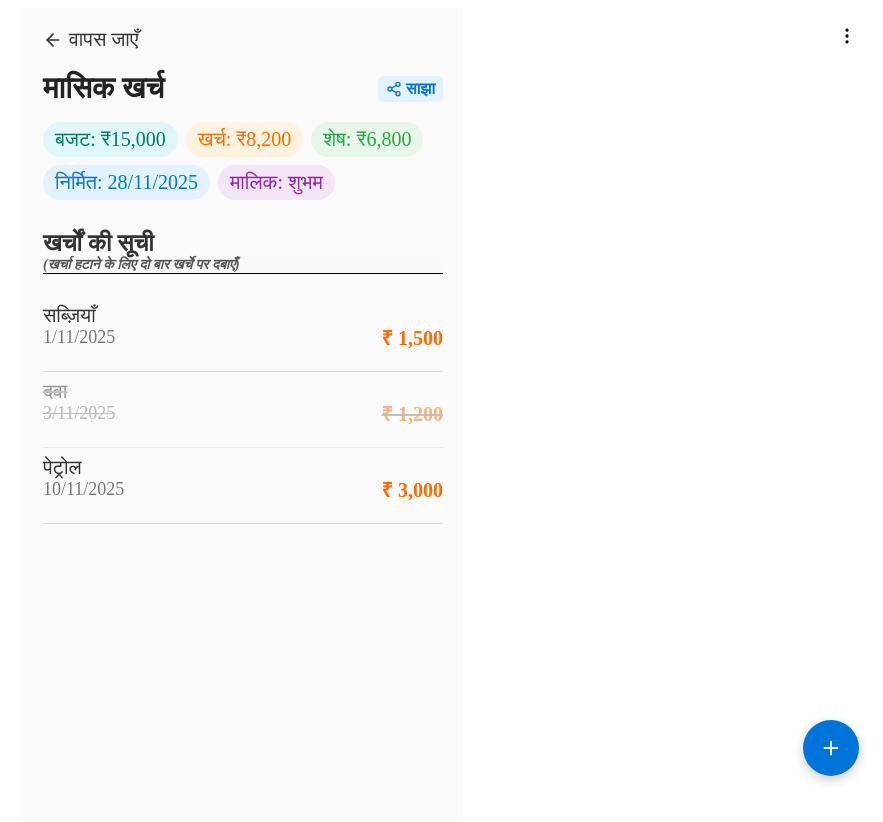
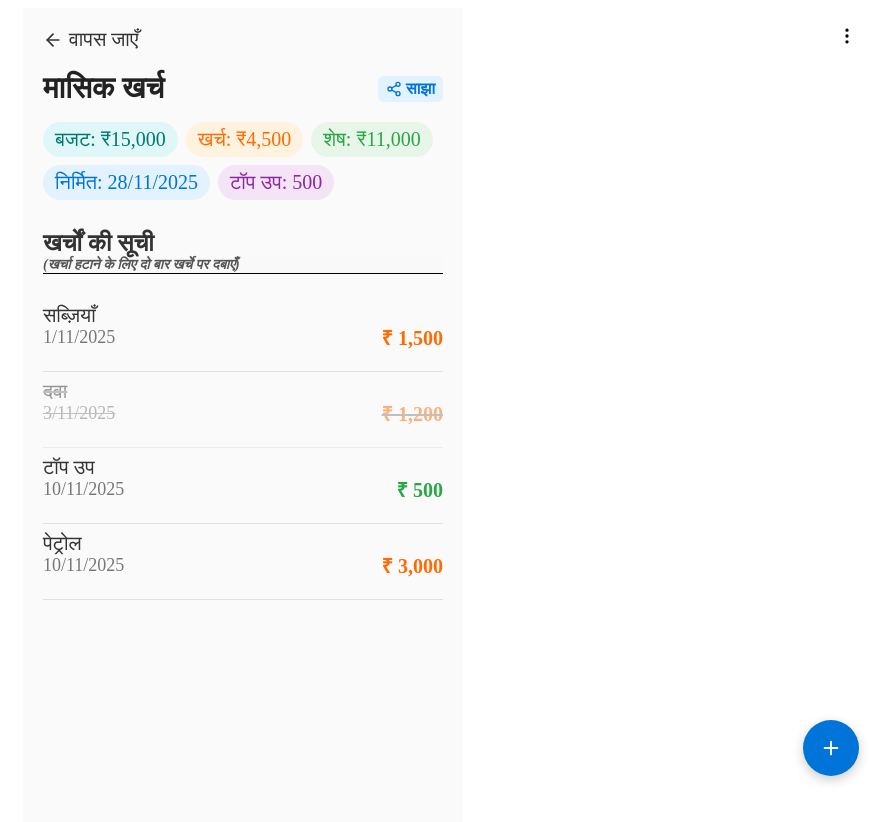
Before and after one commit to panchalshubham0608/khata-book, a React (Vite) app: page /khata-book/reports/1 in a window 1280 px wide. Shown: the top 822 px of the page, without its empty margins (397-1280 px from the left). Built offline with nearby package versions, Linux system fonts and the light colour scheme; no server answers; sample sign-in values are in the browser's storage.

Commit message:
fix calculations for budget, spent and topup

```diff
--- a/src/components/ReportDetailsPage.css
+++ b/src/components/ReportDetailsPage.css
@@ -110,8 +110,15 @@
 
 .expense-amount {
     font-weight: 600;
+    font-size: 20px;
+}
+
+.debit {
     color: #ff6b00;
-    font-size: 20px;
+}
+
+.credit {
+    color: #28a745;
 }
 
 .chips-container {
@@ -146,7 +153,7 @@
     color: #0074d9;
 }
 
-.chip.owner {
+.chip.topup {
     background: #f3e5f5;
     color: #8e24aa;
 }
--- a/src/components/ReportDetailsPage.tsx
+++ b/src/components/ReportDetailsPage.tsx
@@ -20,7 +20,6 @@ interface Report {
     id: string;
     title: string;
     budget: number;
-    spent: number;
     shared: boolean;
     createdAt: string; // ISO string
     owner: string;     // e.g., "शुभम"
@@ -32,31 +31,32 @@ const sampleReport: Report = {
     id: "1",
     title: "मासिक खर्च",
     budget: 15000,
-    spent: 8200,
     shared: true,
     createdAt: "2025-11-28T10:00:00.000Z",
     owner: "शुभम",
     expenses: [
-        { id: "e1", title: "सब्ज़ियाँ", amount: 1500, date: "2025-11-01", deleted: false },
-        { id: "e2", title: "दवा", amount: 1200, date: "2025-11-03", deleted: true },
-        { id: "e3", title: "पेट्रोल", amount: 3000, date: "2025-11-10", deleted: false },
+        { id: "e1", title: "सब्ज़ियाँ", amount: -1500, date: "2025-11-01", deleted: false },
+        { id: "e2", title: "दवा", amount: -1200, date: "2025-11-03", deleted: true },
+        { id: "e3", title: "टॉप उप", amount: 500, date: "2025-11-10", deleted: false },
+        { id: "e3", title: "पेट्रोल", amount: -3000, date: "2025-11-10", deleted: false },
     ],
 };
 
 
 const ReportDetailsPage = () => {
     const [report, setReport] = useState<Report>(sampleReport);
-    const remainingBudget = report.budget - report.spent;
 
     const [openExpenseModal, setOpenExpenseModal] = useState(false);
     const [showDeleteExpenseDialog, setShowDeleteExpenseDialog] = useState<boolean>(false);
     const [selectedExpenseId, setSelectedExpenseId] = useState<string | null>(null);
-    const [showAccessPopup, setShowAccessPopup] = useState(false);
     const [sharedWith, setSharedWith] = useState(["test@gmail.com"]);
+    const topupAmount = report.expenses.filter(e => !e.deleted && e.amount > 0).reduce((total, e) => total + e.amount, 0);
+    const spentAmount = Math.abs(report.expenses.filter(e => !e.deleted && e.amount < 0).reduce((total, e) => total + e.amount, 0));
+    const remainingBudget = report.budget + topupAmount - spentAmount;
 
-    const handleAddExpense = (title: string, amount: string) => {
+    const handleAddExpense = (title: string, amount: number) => {
         const newExp = {
-            id: Date.now().toString(), title, amount: parseInt(amount), date: Date.now().toString(), deleted: false
+            id: Date.now().toString(), title, amount, date: Date.now().toString(), deleted: false
         };
 
         // TODO: Add to your backend or local state
@@ -123,10 +123,10 @@ const removeEmail = (email: string) => {
             <div className="report-summary">
                 <div className="chips-container">
                     <span className="chip">बजट: ₹{report.budget.toLocaleString()}</span>
-                    <span className="chip spent">खर्च: ₹{report.spent.toLocaleString()}</span>
+                    <span className="chip spent">खर्च: ₹{spentAmount.toLocaleString()}</span>
                     <span className="chip remaining">शेष: ₹{remainingBudget.toLocaleString()}</span>
                     <span className="chip date">निर्मित: {new Date(report.createdAt).toLocaleDateString("hi-IN")}</span>
-                    <span className="chip owner">मालिक: {report.owner}</span>
+                    <span className="chip topup">टॉप उप: {topupAmount}</span>
                 </div>
             </div>
 
@@ -146,7 +146,7 @@ const removeEmail = (email: string) => {
                             <p className="expense-title">{expense.title}</p>
                             <p className="expense-date">{new Date(expense.date).toLocaleDateString("hi-IN")}</p>
                         </div>
-                        <p className="expense-amount">₹ {expense.amount.toLocaleString()}</p>
+                        <p className={`expense-amount ${expense.amount < 0 ? 'debit' : 'credit'}`}>₹ {Math.abs(expense.amount).toLocaleString()}</p>
                     </div>
                 ))}
             </div>
```
Lines whose indentation alone changed are shown as unchanged.
